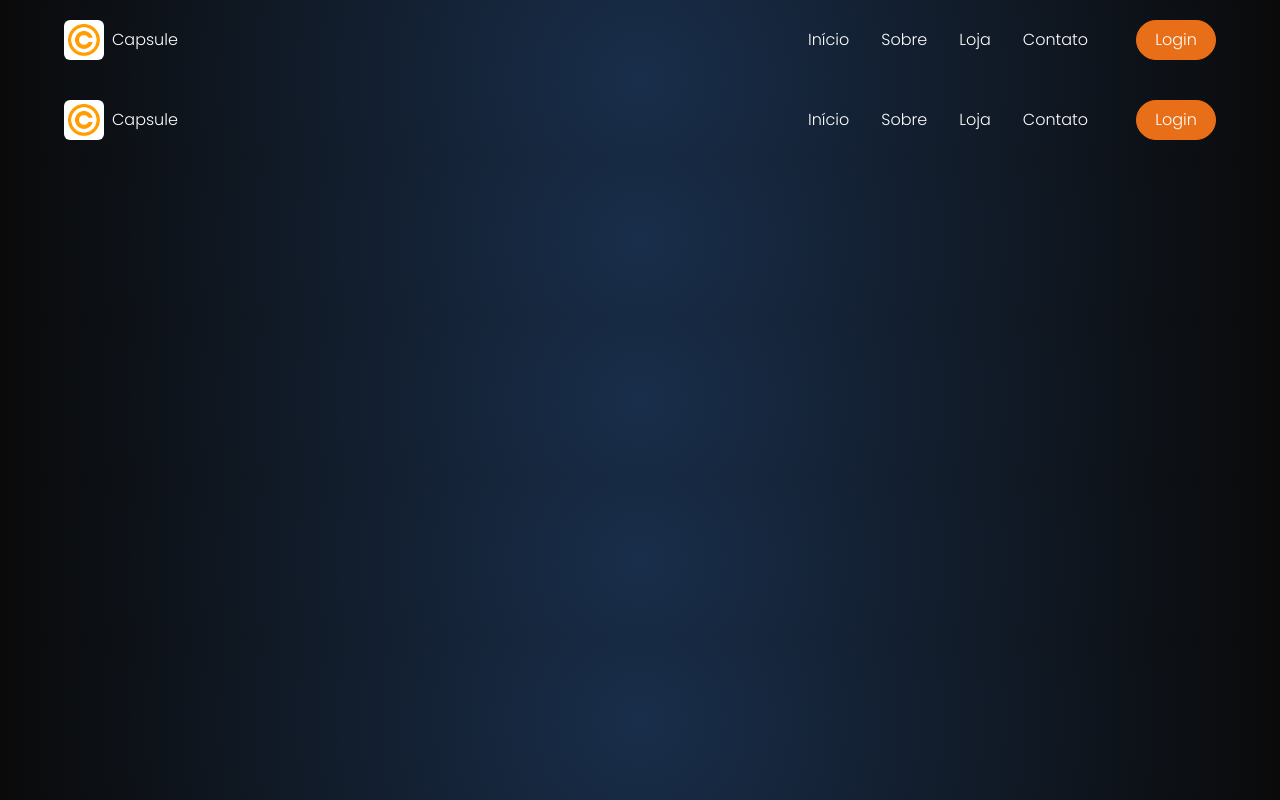
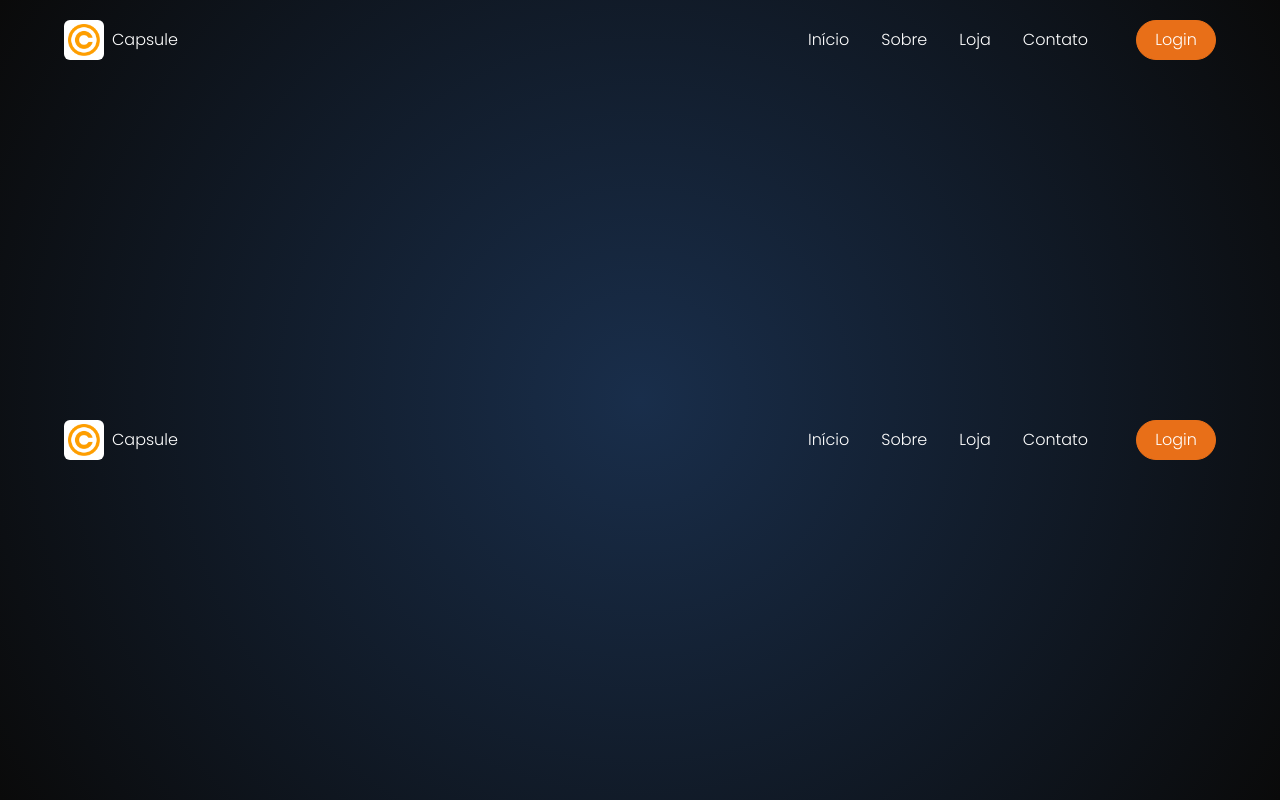
Before and after one commit to renovatt/nexth-auth-modal-parallel, a Next.js app: page / in a window 1280 px wide. Built offline with nearby package versions, Linux system fonts and the light colour scheme.

Commit message:
feat: container added

```diff
--- a/src/@types/index.ts
+++ b/src/@types/index.ts
@@ -1,5 +1,6 @@
 import { z } from 'zod'
 import { loginSchema, registerSchema } from '@/zod'
+import { ReactNode } from 'react'
 
 export type RouterLinksProps = {
   text: string
@@ -16,5 +17,9 @@ export type NavbarMobileTypeProps = {
   closeModal: () => void
 }
 
+export type ContainerTypeProps = {
+  children: ReactNode
+}
+
 export type LoginSchemaProps = z.infer<typeof loginSchema>
 export type RegisterSchemaProps = z.infer<typeof registerSchema>
--- /dev/null
+++ b/src/app/components/Container.tsx
@@ -0,0 +1,11 @@
+import { ContainerTypeProps } from '@/@types'
+
+const Container = ({ children }: ContainerTypeProps) => {
+  return (
+    <main className="flex min-h-[90vh] flex-1 flex-col items-center justify-center">
+      {children}
+    </main>
+  )
+}
+
+export default Container
--- a/src/app/layout.tsx
+++ b/src/app/layout.tsx
@@ -2,6 +2,7 @@ import './globals.css'
 import type { Metadata } from 'next'
 import { Poppins } from 'next/font/google'
 import Header from './components/Header'
+import Container from './components/Container'
 
 const poppins = Poppins({
   subsets: ['latin'],
@@ -25,7 +26,7 @@ export default function RootLayout({
       <body className={poppins.className}>
         {login}
         <Header />
-        {children}
+        <Container>{children}</Container>
       </body>
     </html>
   )
```
